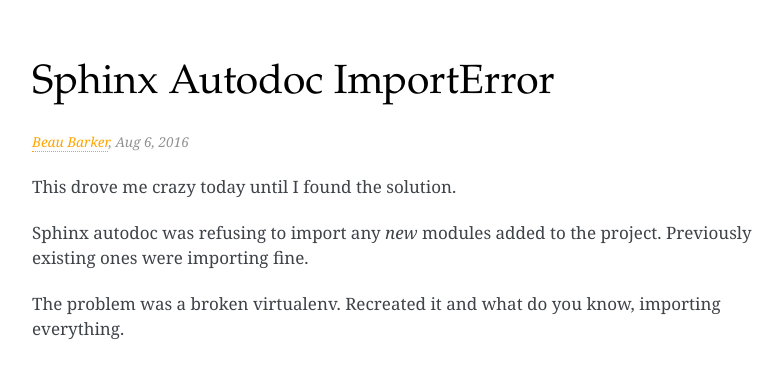
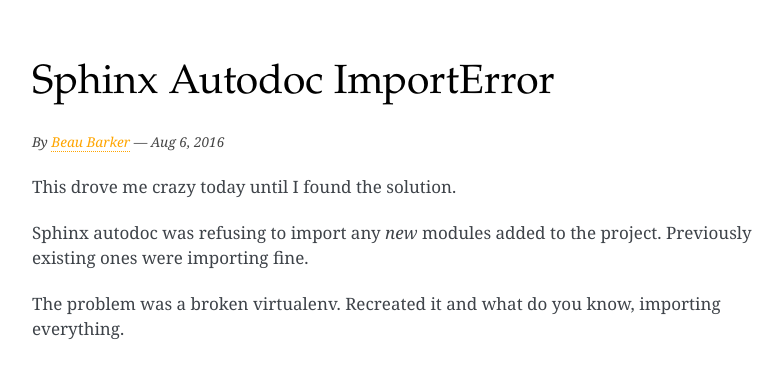
Before and after one commit to explodinglabs/explodinglabs.github.io, a Jekyll site: the page built from _posts/2016-08-06-sphinx-autodoc-importerror.markdown, in a window 1280 px wide. Shown: the top 378 px of the page, without its empty margins (248-1030 px from the left). Built offline with Jekyll 4.4.1, drawn with Linux system fonts in a browser that asks for light colours; comment, search, counter and statistics services are not loaded.

Commit message:
Design changes

```diff
--- a/_layouts/post.html
+++ b/_layouts/post.html
@@ -6,7 +6,7 @@
     <h1 class="page-title" itemprop="name headline">{{ page.title }}</h1>
 
     <div class="post-meta">
-        <a href="/">Beau Barker</a>,
+        By <a href="/">Beau Barker</a> —
         <time datetime="{{ page.date | date_to_xmlschema }}" itemprop="datePublished">{{ page.date | date: "%b %-d, %Y" }}</time>
     </div>
 
--- a/_sass/_layout.scss
+++ b/_sass/_layout.scss
@@ -46,7 +46,7 @@
     font-size: 0.8em;
     margin-bottom: $spacing-unit/2;
     font-style: italic;
-    color: $grey-light;
+    color: $grey;
     a {
         color: orange;
     }
```
